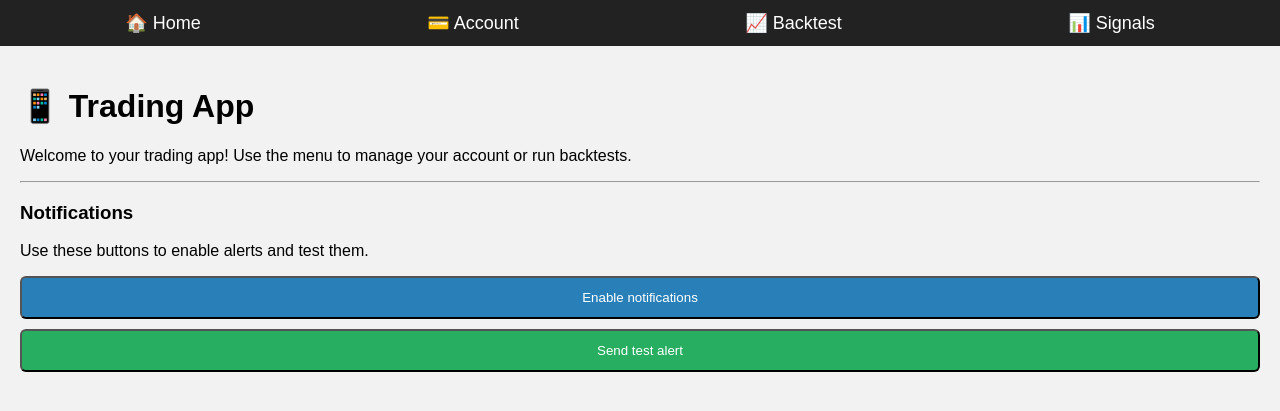
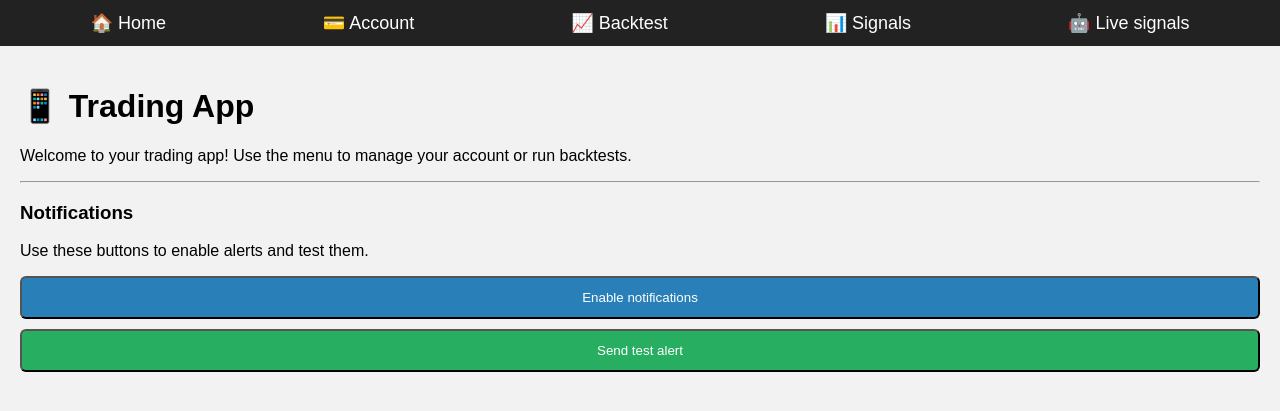
Before and after one commit to harrisonpetty7-art/trading-app, a Python web app: template templates/index.html in a window 1280 px wide. Shown: the top 411 px of the page. Run offline with Jinja, Linux system fonts and the light colour scheme; the template is opened without the code that fills it, so the values that code supplies are empty.

Commit message:
Update base.html

```diff
--- a/templates/base.html
+++ b/templates/base.html
@@ -19,7 +19,9 @@
     <a href="/account">💳 Account</a>
     <a href="/backtest">📈 Backtest</a>
     <a href="/signals">📊 Signals</a>
+    <a href="/live-signals">🤖 Live signals</a>
 </nav>
+
 
 <div class="container">
     {% block content %}{% endblock %}
```
